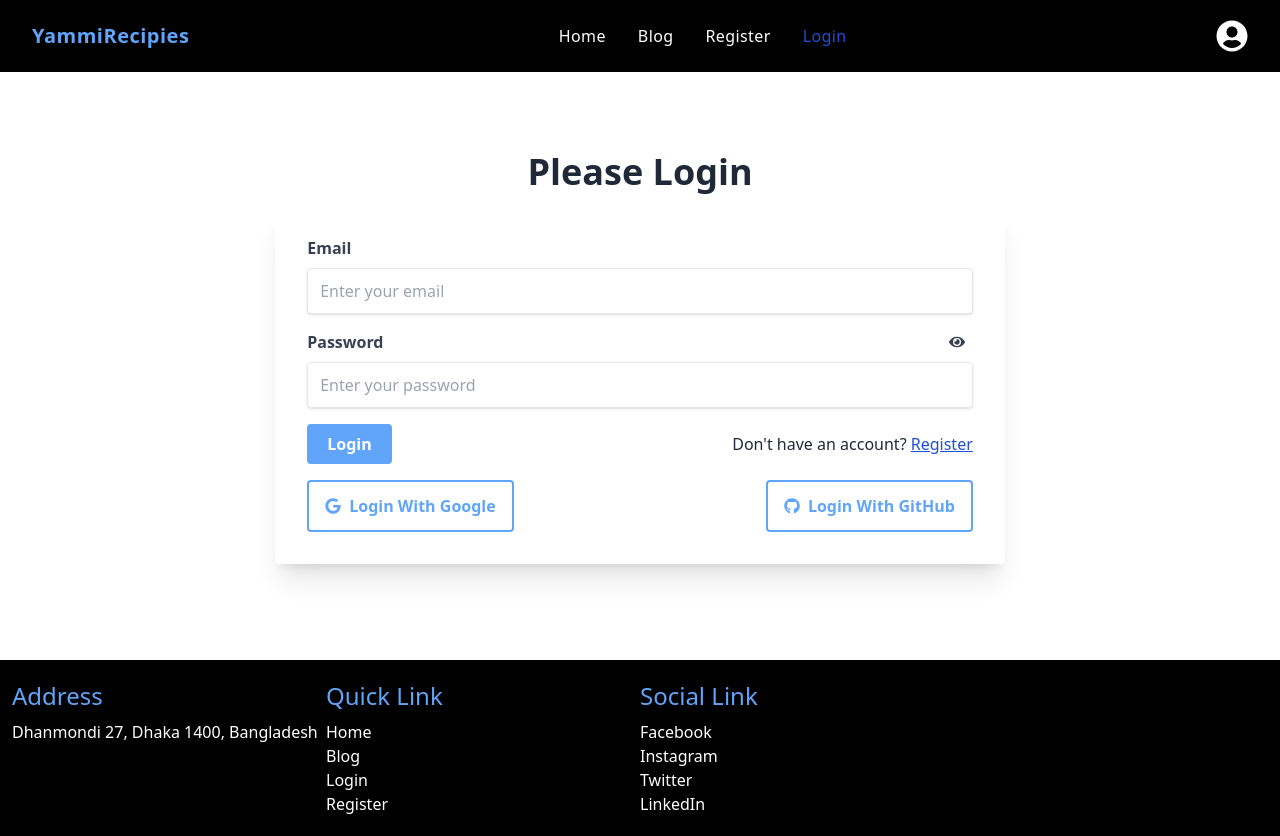
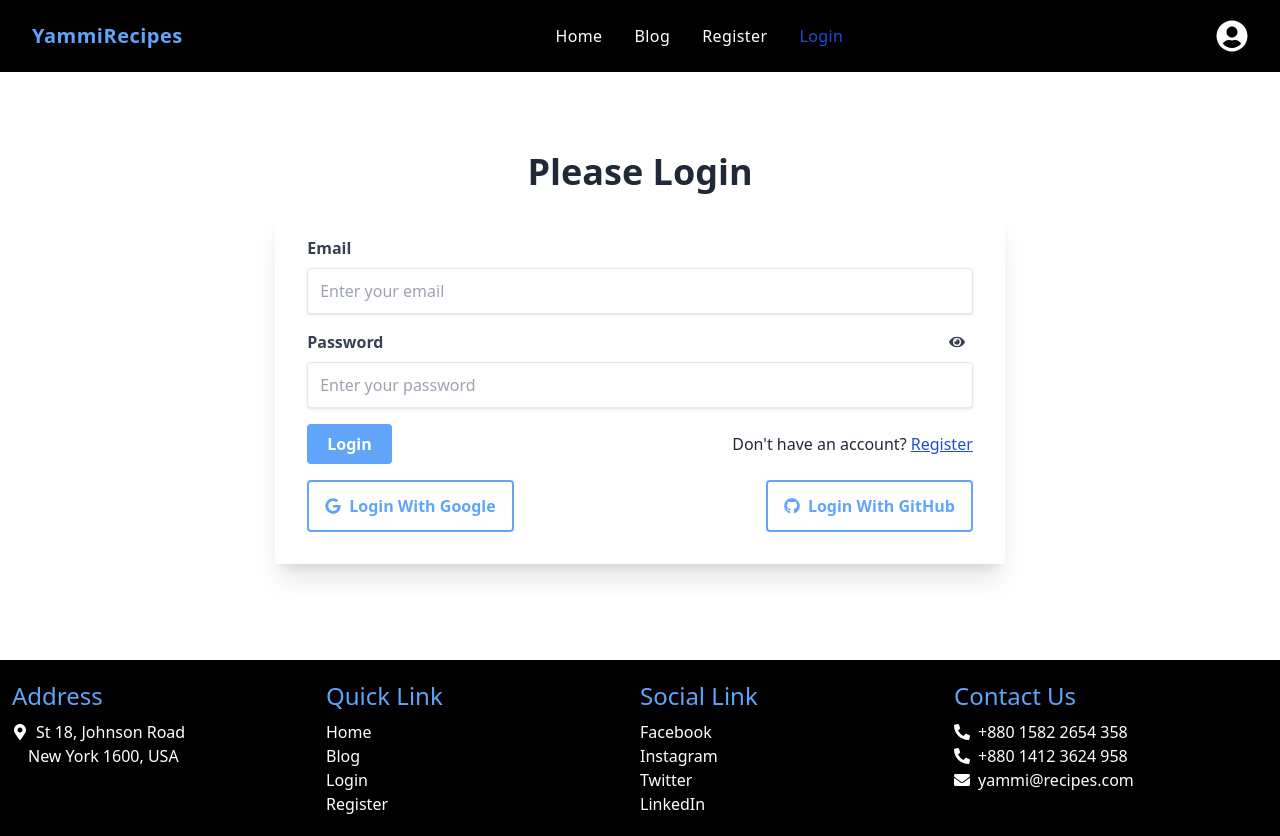
Before and after one commit to shariful10/yammi-recipe-client, a React (Vite) app: page /login in a window 1280 px wide. Built offline with nearby package versions, Linux system fonts and the light colour scheme.

Commit message:
Footer Section Added

```diff
--- a/src/pages/ChefDetails.jsx
+++ b/src/pages/ChefDetails.jsx
@@ -5,14 +5,14 @@ const ChefDetails = ({ cfdata }) => {
 	return (
 		<div className="card lg:card-side bg-gray-100 p-5">
 			<figure>
-				<img className="w-36 h-36 rounded-lg shadow-lg" src={img} alt="Album" />
+				<img className="w-full h-[250px] md:w-36 md:h-36 rounded-lg shadow-lg" src={img} alt="Album" />
 			</figure>
 			<div className="card-body">
 				<h2 className="card-title">Chef Name: {name}</h2>
 				<h2 className="card-title">Number of Recipe: {rec_num}</h2>
 				<h2 className="card-title">Like: {like}</h2>
-				<div className="card-actions justify-end">
-					<button className="btn btn-pr-2 capitalize border-0">Listen</button>
+				<div className="card-actions justify-start md:justify-end">
+					<button className="btn btn-pr-2 capitalize border-0 mt-3 md:mt-0">View Recipes</button>
 				</div>
 			</div>
 		</div>
--- a/src/pages/Home.jsx
+++ b/src/pages/Home.jsx
@@ -10,7 +10,7 @@ const Home = () => {
 			<div className="bg-gray-100">
 				<div className="flex flex-col md:flex-row my-container gap-5 justify-center items-center">
 					<div className=" order-last md:order-first">
-						<h1 className="text-6xl font-bold my-5">Yammi Recipies!</h1>
+						<h1 className="text-6xl font-bold my-5">Yammi Recipes!</h1>
 						<p className="my-5">
 							A handful of simple ingredients typify the fresh, vibrant flavors of
 							Greek cooking, delicious and testy food forever.
@@ -27,7 +27,7 @@ const Home = () => {
 				</div>
 			</div>
 			<div className="my-container">
-				<h2 className="text-4xl text-center font-bold">Our Recipies</h2>
+				<h2 className="text-4xl text-center font-bold">Our Recipes</h2>
 				<div className="grid grid-cols-2 md:grid-cols-4 gap-4 mt-10 justify-center mx-auto">
 					<div>
 						<img
--- a/src/shared/Footer.jsx
+++ b/src/shared/Footer.jsx
@@ -1,4 +1,5 @@
 import React from "react";
+import { FaEnvelope, FaMapMarkerAlt, FaPhone, FaPhoneAlt } from "react-icons/fa";
 import { Link } from "react-router-dom";
 
 const Footer = () => {
@@ -7,7 +8,11 @@ const Footer = () => {
 			<div className="container mx-auto grid grid-cols-2 md:grid-cols-4 py-5 px-3 md-px-0">
 				<div>
 					<h3 className="text-2xl text-blue-400">Address</h3>
-					<p className="text-white pt-2">Dhanmondi 27, Dhaka 1400, Bangladesh</p>
+					<div className="flex items-center mt-2">
+						<FaMapMarkerAlt className="text-white" />
+						<p className="text-white ml-2">St 18, Johnson Road</p>
+					</div>
+					<p className="text-white ml-4">New York 1600, USA</p>
 				</div>
 				<div>
 					<h3 className="text-2xl text-blue-400">Quick Link</h3>
@@ -38,24 +43,50 @@ const Footer = () => {
 					<h3 className="text-2xl text-blue-400">Social Link</h3>
 					<div className="text-white pt-2">
 						<p>
-							<Link to="https://www.facebook.com/" target="_blank" className="hover:underline hover:text-blue-400">
+							<Link
+								to="https://www.facebook.com/"
+								target="_blank"
+								className="hover:underline hover:text-blue-400">
 								Facebook
 							</Link>
 						</p>
 						<p>
-							<Link to="https://www.instagram.com/" target="_blank" className="hover:underline hover:text-blue-400">
+							<Link
+								to="https://www.instagram.com/"
+								target="_blank"
+								className="hover:underline hover:text-blue-400">
 								Instagram
 							</Link>
 						</p>
 						<p>
-							<Link to="https://twitter.com/" target="_blank" className="hover:underline hover:text-blue-400">
+							<Link
+								to="https://twitter.com/"
+								target="_blank"
+								className="hover:underline hover:text-blue-400">
 								Twitter
 							</Link>
 						</p>
 						<p>
-							<Link to="https://www.linkedin.com/" target="_blank" className="hover:underline hover:text-blue-400">
+							<Link
+								to="https://www.linkedin.com/"
+								target="_blank"
+								className="hover:underline hover:text-blue-400">
 								LinkedIn
 							</Link>
+						</p>
+					</div>
+				</div>
+				<div>
+					<h3 className="text-2xl text-blue-400">Contact Us</h3>
+					<div className="text-white pt-2">
+						<p className="flex items-center hover:text-blue-400">
+							<FaPhoneAlt /> <span className="ml-2">+880 1582 2654 358</span>
+						</p>
+						<p className="flex items-center hover:text-blue-400">
+							<FaPhoneAlt /> <span className="ml-2">+880 1412 3624 958</span>
+						</p>
+						<p className="flex items-center hover:text-blue-400">
+							<FaEnvelope /> <span className="ml-2">yammi@recipes.com</span>
 						</p>
 					</div>
 				</div>
--- a/src/shared/Header.jsx
+++ b/src/shared/Header.jsx
@@ -15,7 +15,7 @@ const Header = () => {
 				{/* Logo Section */}
 				<Link to="/" className="inline-flex items-center">
 					<span className="text-xl font-semibold tracking-wide text-blue-400">
-						YammiRecipies
+						YammiRecipes
 					</span>
 				</Link>
 
```
